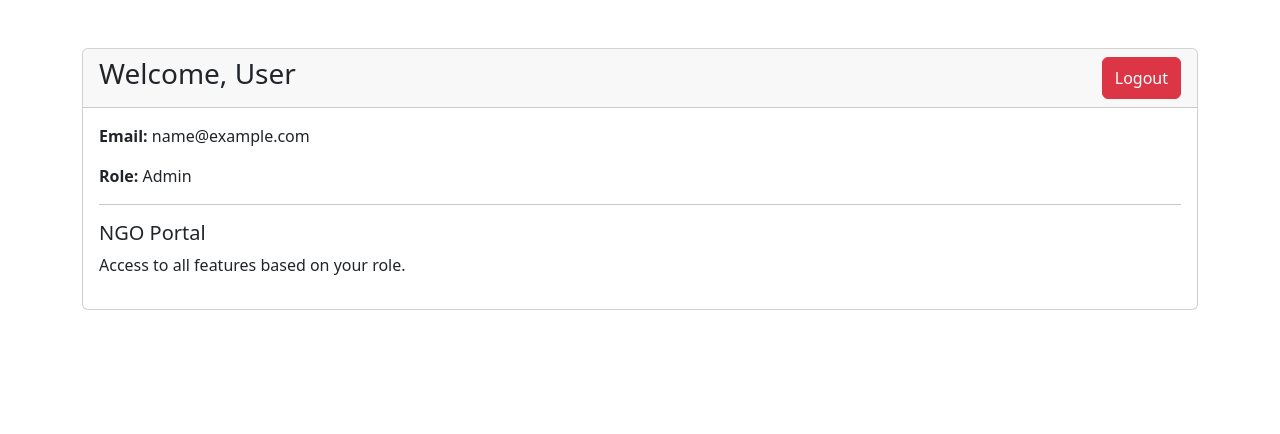
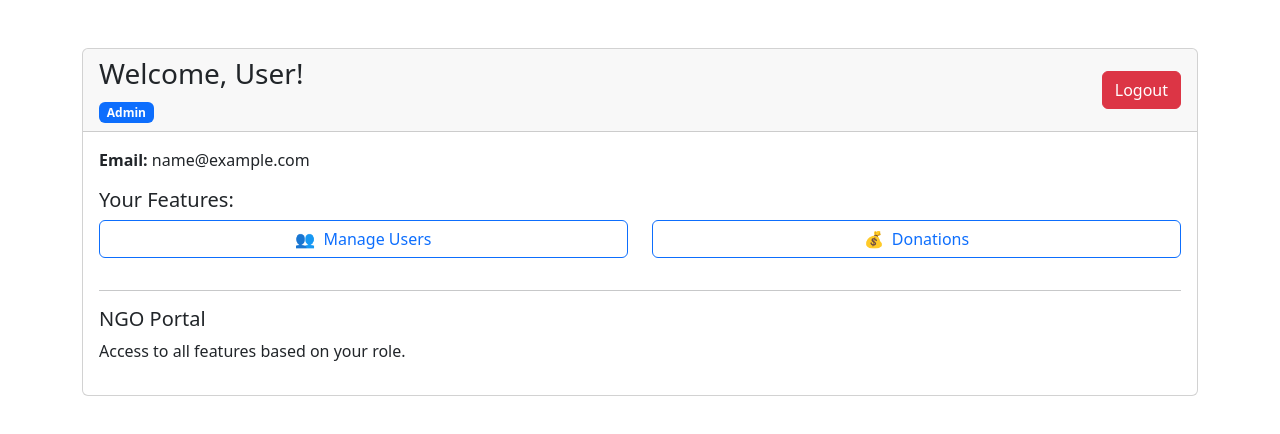
Before and after one commit to NihalsmK/ngo-cms-internship, a React (Create React App) app in the folder frontend/: page /dashboard in a window 1280 px wide. Shown: the top 434 px of the page. Built offline with nearby package versions, Linux system fonts and the light colour scheme; sample sign-in values are in the browser's storage.

Commit message:
Add role-based dashboard navigation

```diff
--- a/frontend/src/components/Dashboard.jsx
+++ b/frontend/src/components/Dashboard.jsx
@@ -1,5 +1,5 @@
 import React, { useEffect, useState } from "react";
-import { useNavigate } from "react-router-dom";
+import { useNavigate, Link } from "react-router-dom";
 import "bootstrap/dist/css/bootstrap.min.css";
 
 const Dashboard = () => {
@@ -28,6 +28,28 @@ const Dashboard = () => {
     navigate("/login");
   };
 
+  const getRoleFeatures = (role) => {
+    switch (role) {
+      case "admin":
+        return [
+          { name: "Manage Users", path: "/admin/users", icon: "👥" },
+          { name: "Donations", path: "/admin/donations", icon: "💰" },
+        ];
+      case "donor":
+        return [
+          { name: "Make Donation", path: "/donor/donate", icon: "💳" },
+          { name: "My Donations", path: "/donor/history", icon: "📊" },
+        ];
+      case "volunteer":
+        return [
+          { name: "Available Tasks", path: "/volunteer/tasks", icon: "📋" },
+          { name: "My Tasks", path: "/volunteer/my-tasks", icon: "✅" },
+        ];
+      default:
+        return [];
+    }
+  };
+
   const displayRole =
     user?.role === "donor"
       ? "Donor"
@@ -35,13 +57,18 @@ const Dashboard = () => {
       ? "Volunteer"
       : user?.role === "admin"
       ? "Admin"
-      : user?.role || "—";
+      : "—";
+
+  const features = getRoleFeatures(user?.role);
 
   return (
     <div className="container mt-5">
       <div className="card">
-        <div className="card-header d-flex justify-content-between">
-          <h3>Welcome, {user?.full_name || "User"}</h3>
+        <div className="card-header d-flex justify-content-between align-items-center">
+          <div>
+            <h3>Welcome, {user?.full_name || "User"}!</h3>
+            <span className="badge bg-primary">{displayRole}</span>
+          </div>
           <button className="btn btn-danger" onClick={handleLogout}>
             Logout
           </button>
@@ -50,9 +77,19 @@ const Dashboard = () => {
           <p>
             <strong>Email:</strong> {user?.email || "—"}
           </p>
-          <p>
-            <strong>Role:</strong> {displayRole}
-          </p>
+
+          <h5>Your Features:</h5>
+          <div className="row">
+            {features.map((feature, index) => (
+              <div key={index} className="col-md-6 mb-3">
+                <Link to={feature.path} className="btn btn-outline-primary w-100">
+                  <span className="me-2">{feature.icon}</span>
+                  {feature.name}
+                </Link>
+              </div>
+            ))}
+          </div>
+
           <hr />
           <h5>NGO Portal</h5>
           <p>Access to all features based on your role.</p>
```
